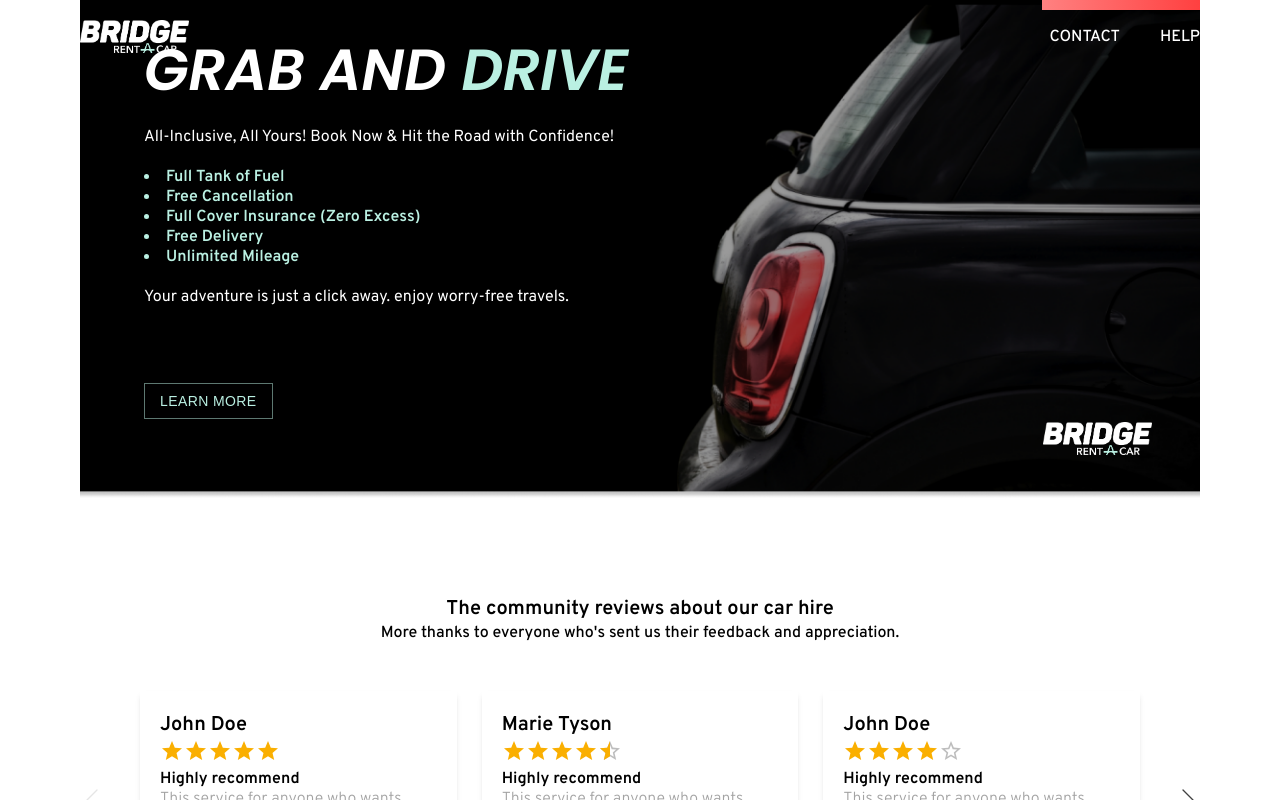
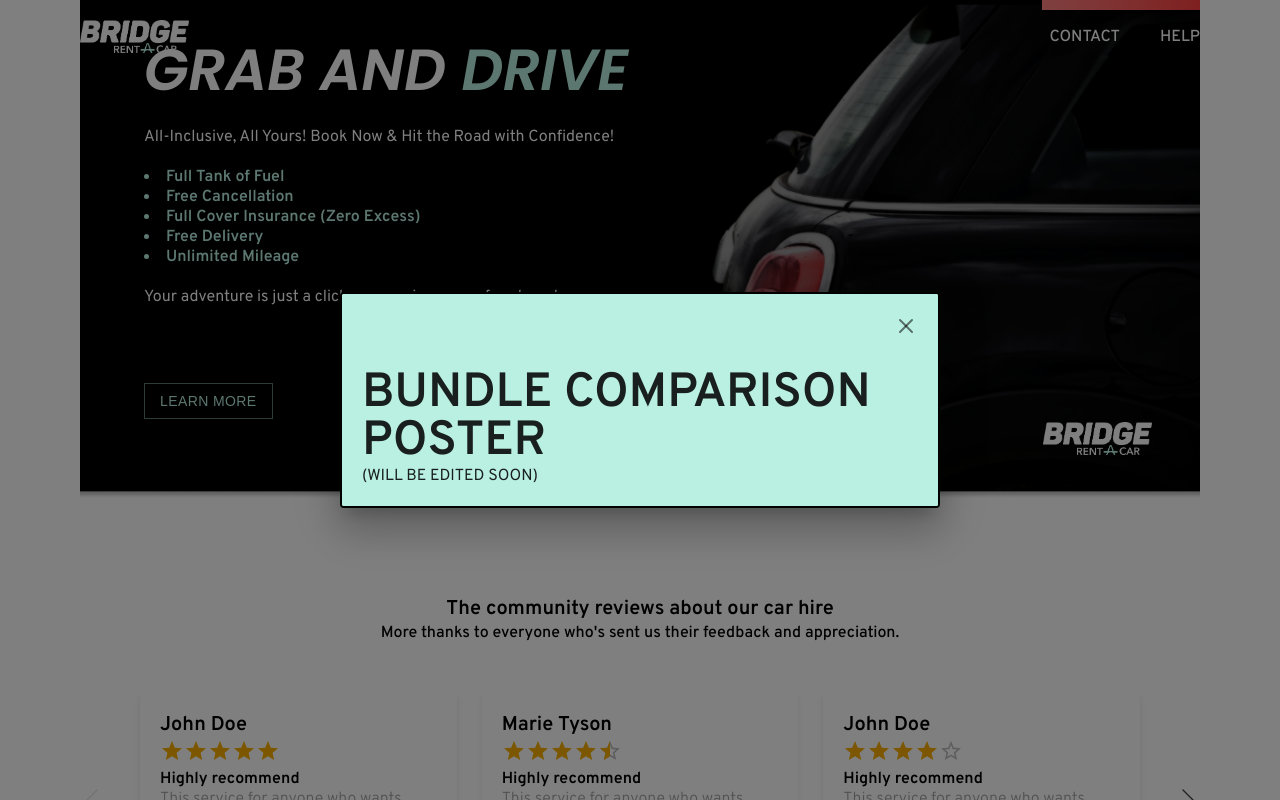
Before and after one commit to putubgs/bridge-rental, a Next.js app: page / in a window 1280 px wide. Both pictures are taken after a click on the button "LEARN MORE". Shown: the part 1878-2678 px from the top of the page. Built offline with nearby package versions, Linux system fonts and the light colour scheme.

Commit message:
feat: best deal dialog

```diff
--- a/app/globals.css
+++ b/app/globals.css
@@ -8,4 +8,8 @@
   body {
     @apply font-overpass leading-tight;
   }
+
+  .MuiPaper-rounded {
+    @apply !rounded-none;
+  }
 }
--- a/components/home/section/best-deal-section.tsx
+++ b/components/home/section/best-deal-section.tsx
@@ -1,7 +1,13 @@
-import { Button } from "@mui/material";
+"use client";
+
+import useDialog from "@/hooks/useDialog";
+import { Button, Dialog, IconButton } from "@mui/material";
+import { XIcon } from "lucide-react";
 import Image from "next/image";
 
 export default function BestDealSection() {
+  const { open, handleOpen, handleClose } = useDialog();
+
   return (
     <section className="px-20 py-12">
       <div className="relative mx-auto w-full max-w-screen-2xl space-y-5 px-16 pb-20 pt-14 text-white">
@@ -34,12 +40,34 @@ export default function BestDealSection() {
         <p>Your adventure is just a click away. enjoy worry-free travels.</p>
         <div className="pt-14">
           <Button
+            onClick={handleOpen}
             variant="outlined"
             className="border-white px-14 font-medium text-white"
           >
             LEARN MORE
           </Button>
         </div>
+        <Dialog
+          open={open}
+          onClose={handleClose}
+          aria-labelledby="alert-dialog-title"
+          aria-describedby="alert-dialog-description"
+          PaperProps={{ className: "rounded-none border-2 border-black" }}
+        >
+          <div className="space-y-1 rounded-none bg-primary">
+            <div className="flex w-full justify-end p-3 pb-0">
+              <IconButton onClick={handleClose} className="border-2">
+                <XIcon />
+              </IconButton>
+            </div>
+            <div className="p-5">
+              <h3 className="text-5xl font-semibold">
+                BUNDLE COMPARISON POSTER
+              </h3>
+              <p>(WILL BE EDITED SOON)</p>
+            </div>
+          </div>
+        </Dialog>
       </div>
     </section>
   );
--- /dev/null
+++ b/hooks/useDialog.tsx
@@ -0,0 +1,15 @@
+import { useState } from "react";
+
+export default function useDialog() {
+  const [open, setOpen] = useState(false);
+
+  const handleOpen = () => {
+    setOpen(true);
+  };
+
+  const handleClose = () => {
+    setOpen(false);
+  };
+
+  return { open, handleOpen, handleClose };
+}
```
